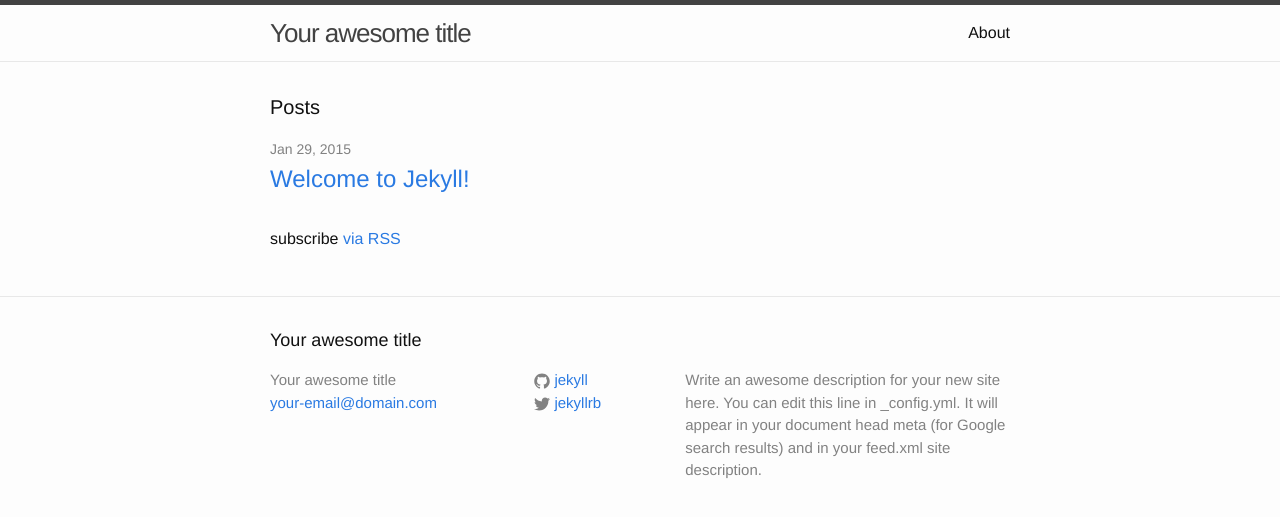
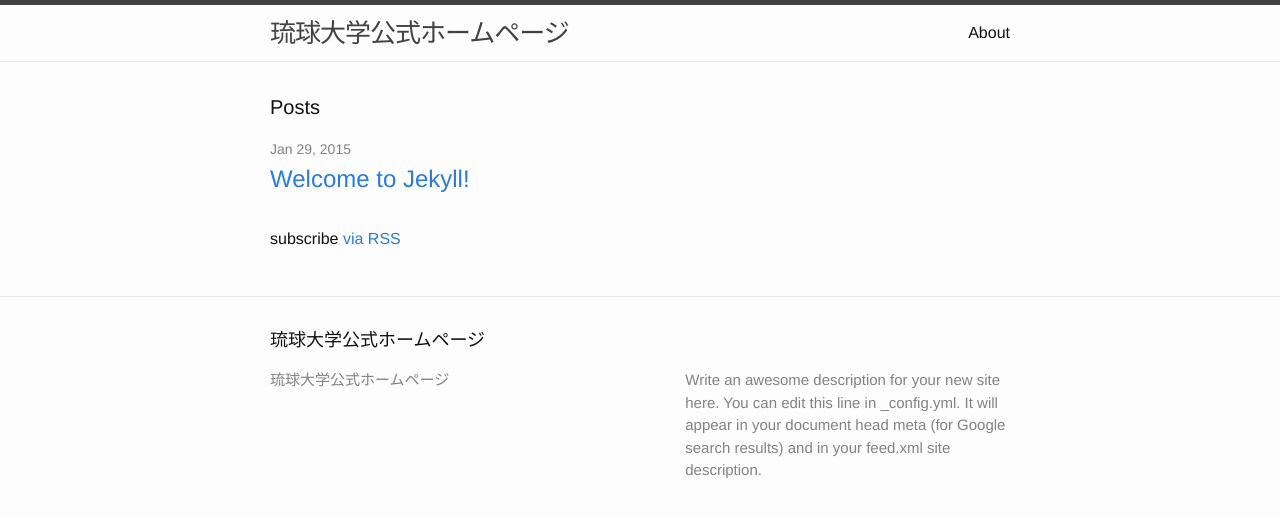
Before and after one commit to agekazu/ryu_www, a Jekyll site: the page built from www/index.html, in a window 1280 px wide. Shown: the top 517 px of the page. Built offline with Jekyll 4.4.1, drawn with Linux system fonts in a browser that asks for light colours.

Commit message:
タイトルの設定、不要なオプションの設定を削除
	modified:   _config.yml

```diff
--- a/www/_config.yml
+++ b/www/_config.yml
@@ -1,14 +1,10 @@
 # Site settings
-title: Your awesome title
-email: your-email@domain.com
+title: 琉球大学公式ホームページ
 description: > # this means to ignore newlines until "baseurl:"
   Write an awesome description for your new site here. You can edit this
   line in _config.yml. It will appear in your document head meta (for
   Google search results) and in your feed.xml site description.
 baseurl: "" # the subpath of your site, e.g. /blog/
-url: "http://yourdomain.com" # the base hostname & protocol for your site
-twitter_username: jekyllrb
-github_username:  jekyll
-
+url: "http://www.u-ryukyu.ac.jp" # the base hostname & protocol for your site
 # Build settings
 markdown: kramdown
```
